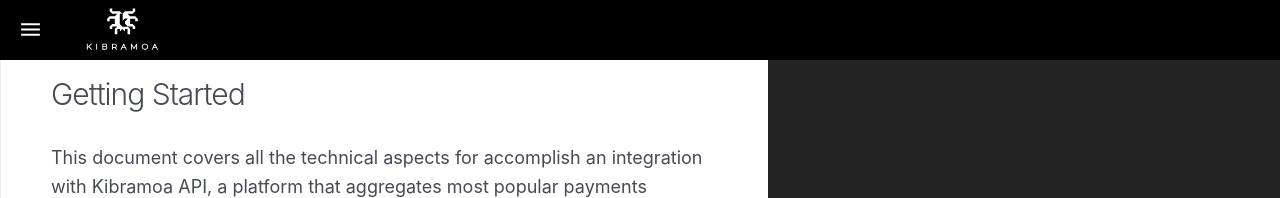
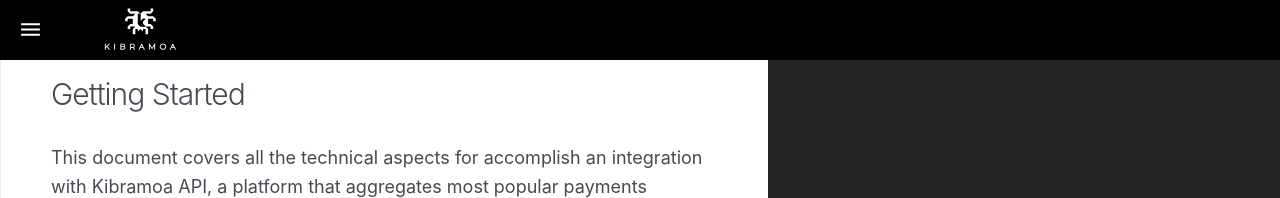
Before and after one commit to GlobalWallet/Docs, a Jekyll site: the page built from index.html, in a window 1280 px wide. Shown: the top 198 px of the page. Built offline with Jekyll 4.4.1, drawn with Linux system fonts in a browser that asks for light colours; nearby versions of some CDN libraries.

Commit message:
Update _main.scss

```diff
--- a/_sass/_main.scss
+++ b/_sass/_main.scss
@@ -12,7 +12,7 @@ html {
 	font-size: 62.5%;
 	color: #474a54;
 	background: #232323;
-	height: 100vh;
+	height: 100%;
 }
 
 img {
@@ -466,7 +466,7 @@ header {
 
 		img {
 			height: 80px;
-			margin: 0px;
+			margin: 0 18px;
 		}
 	}
 
```
